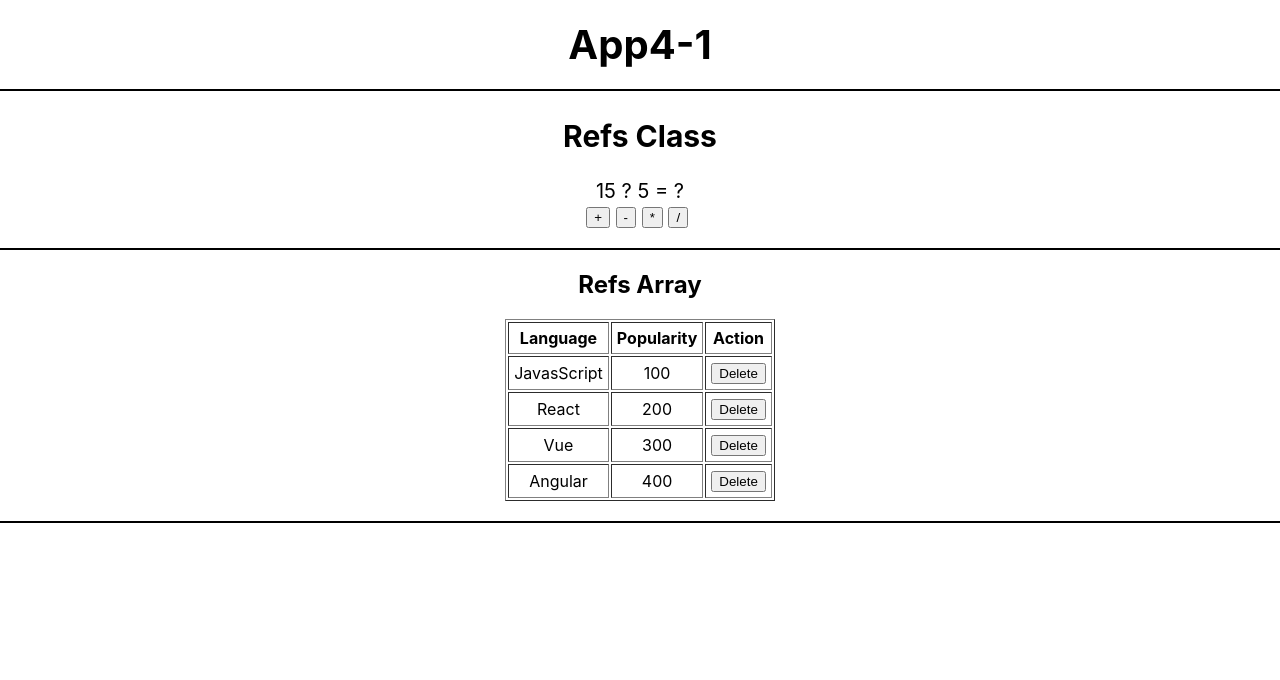
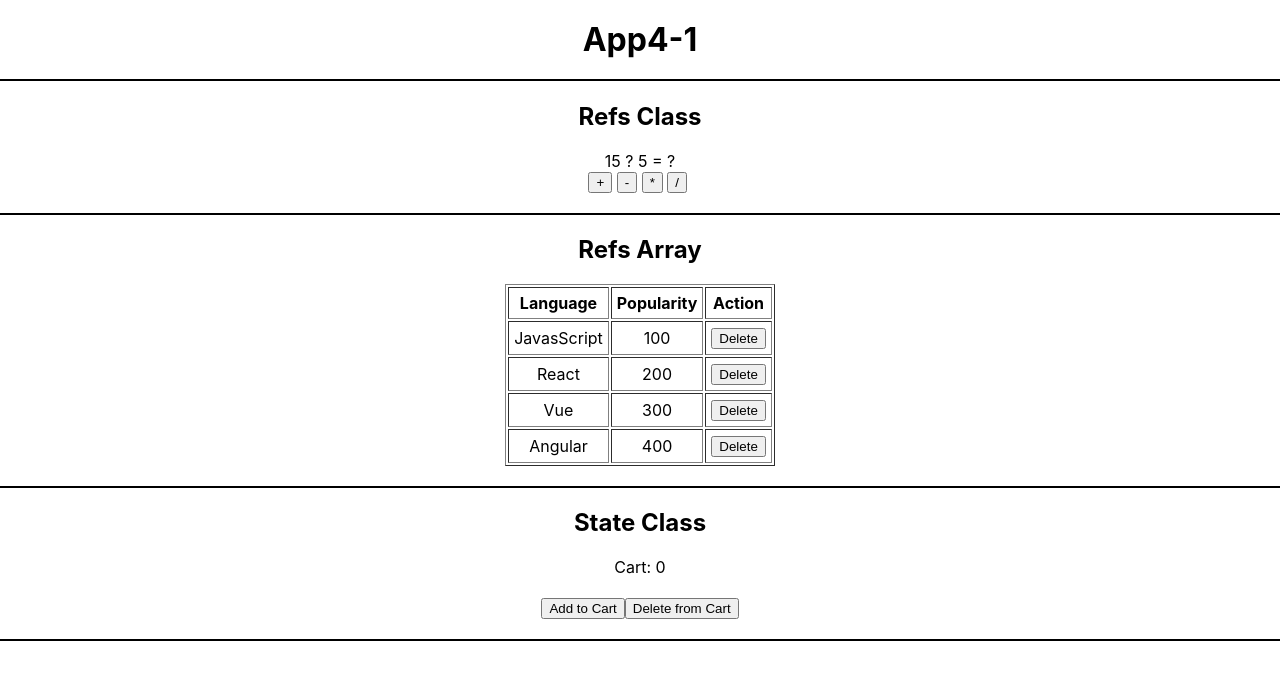
Before and after one commit to PeerapatAtta/React_Book01, a React (Create React App) app in the folder react/app4-1/: page / in a window 1280 px wide. Shown: the top 680 px of the page. Built offline with nearby package versions, Linux system fonts and the light colour scheme.

Commit message:
App4-1: Add Cart component and update App layout

```diff
--- a/react/app4-1/src/App.js
+++ b/react/app4-1/src/App.js
@@ -2,12 +2,14 @@
 import './App.css';
 import RefsArray from './refs-array';
 import RefsClass from './refs-class';
+import Cart from './state-class';
 
 function App() {
   return (
     <>
       <RefsClass />
       <RefsArray />
+      <Cart />
     </>
   );
 }
--- a/react/app4-1/src/refs-class.js
+++ b/react/app4-1/src/refs-class.js
@@ -17,7 +17,7 @@ export default class RefsClass extends React.Component {
 
     render() {
         return (
-            <div style={{ textAlign: "center", marginTop: "20px", fontSize: "20px", borderBottom: '2px solid black', paddingBottom: '20px' }}>
+            <div style={{ textAlign: "center", marginTop: "20px", borderBottom: '2px solid black', paddingBottom: '20px' }}>
                 <h1 style={{ textAlign: "center", marginTop: "20px", borderBottom: '2px solid black', paddingBottom: '20px' }} >App4-1</h1>
                 <h2>Refs Class</h2>
                 <div>
--- /dev/null
+++ b/react/app4-1/src/state-class.js
@@ -0,0 +1,28 @@
+import React from 'react';
+
+export default class Cart extends React.Component {
+    state = { numItems: 0 };
+
+    onClickAddCart = () => {
+        let n = this.state.numItems;
+        n++
+        this.setState({ numItems: n });
+    }
+
+    onClickDeleteCart = () => {
+        if (this.state.numItems > 0) {
+            this.setState({ numItems: this.state.numItems - 1 });
+        }
+    }
+
+    render() {
+        return (
+            <div style={{ textAlign: "center", marginTop: "20px", borderBottom: '2px solid black', paddingBottom: '20px' }}>
+                <h2>State Class</h2>
+                <div>Cart: {this.state.numItems}</div><br/>
+                <button onClick={this.onClickAddCart}>Add to Cart</button>
+                <button onClick={this.onClickDeleteCart}>Delete from Cart</button>
+            </div>
+        )
+    }
+}
```
